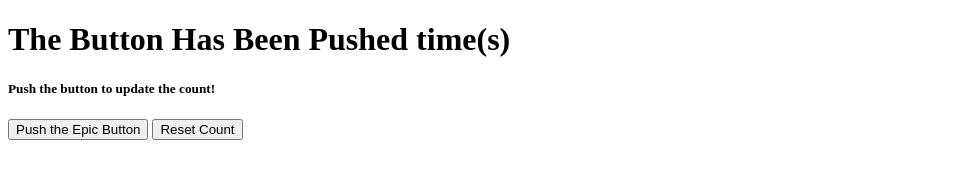
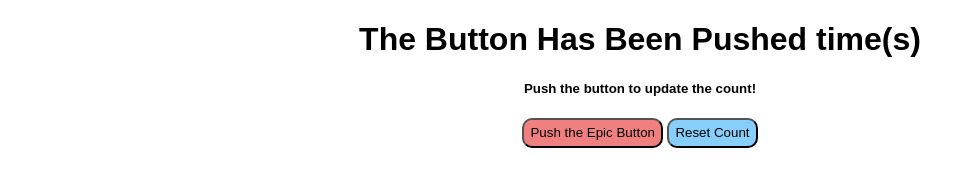
Before and after one commit to SamRabling/epic_button_, a website: page public/index.html in a window 1280 px wide. Shown: the whole page, without its empty margins (0-975 px from the left). Drawn offline with nearby package versions, Linux system fonts and the light colour scheme; no server answers.

Commit message:
finished style

```diff
--- a/public/index.html
+++ b/public/index.html
@@ -24,6 +24,22 @@
 </script>
 
 <style>
+    *{
+        font-family: Arial, Helvetica, sans-serif;
+        text-align: center;
+    }
+
+    .epic{
+        background: lightcoral;
+        height: 30px;
+        border-radius: 10px;
+    }
+
+    .reset{
+        background:lightskyblue;
+        height: 30px;
+        border-radius: 10px;
+    }
 
 </style>
 <body>
```
